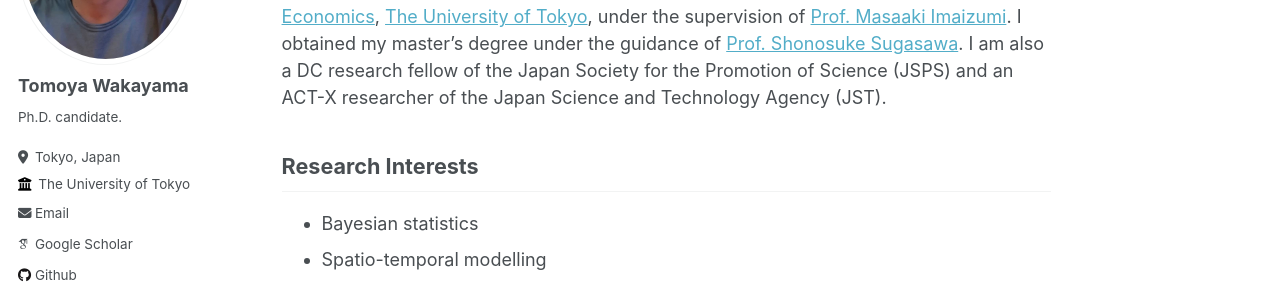
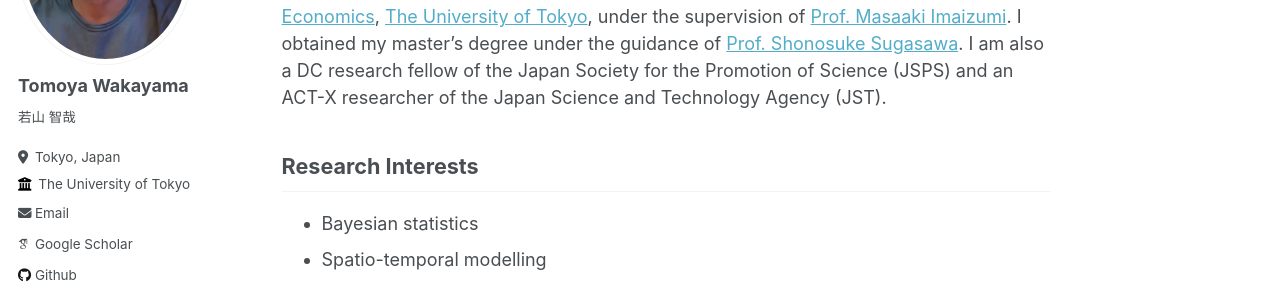
Before and after one commit to TomWaka/TomWaka.github.io, a Jekyll site: the page built from _pages/home.md, in a window 1280 px wide. Shown: the part 235-521 px from the top of the page. Built offline with Jekyll 4.4.1, drawn with Linux system fonts in a browser that asks for light colours; some web fonts are replaced.

Commit message:
Modify name

```diff
--- a/_config.yml
+++ b/_config.yml
@@ -20,7 +20,7 @@
 author:
   name             : "Tomoya Wakayama"
   avatar           : "tom.jpg"
-  bio              : "Ph.D. candidate."
+  bio              : "若山 智哉"
   location         : "Tokyo, Japan"
   employer         : "The University of Tokyo"
   googlescholar    : "https://scholar.google.com/citations?user=qLFVWB0AAAAJ"
```
